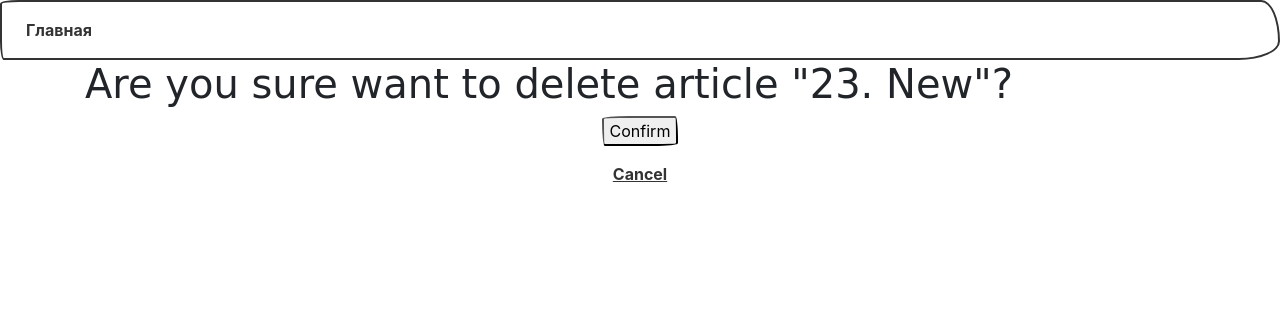
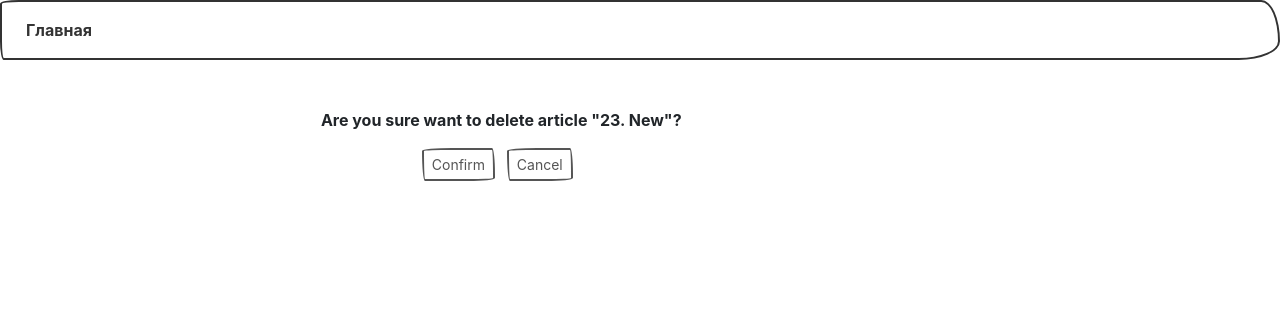
Before and after one commit to jomagsm/to_do_list, a Django app: page /delete/23/ in a window 1280 px wide. Shown: the top 320 px of the page. Run offline with Django 3.2, Linux system fonts and the light colour scheme; data comes from the database, SQL or seed files in the repository; some libraries are stand-ins or nearby versions; some web fonts are replaced.

Commit message:
Исправил верстку

```diff
--- a/source/webapp/templates/delete.html
+++ b/source/webapp/templates/delete.html
@@ -1,10 +1,14 @@
 {% extends "base.html" %}
 {% block title %}Delete Article{% endblock %}
 {% block content %}
-    <h1>Are you sure want to delete article "{{ article }}"?</h1>
+    <div class="col-9">
+    <p class="text-center mt-5">Are you sure want to delete article "{{ article }}"?</p>
     <form method="POST" action="{% url "delete" article.pk %}" class="text-center">
         {% csrf_token %}
-        <p><input type="submit" value="Confirm"></p>
-        <p><a href="{% url "find" article.pk %}">Cancel</a></p>
+        <p><input class=" btn btn-outline-dark btn-sm mb-1 mr-2" type="submit" value="Confirm">
+        <a class=" btn btn-outline-dark btn-sm mb-1 mr-2" href=" {% url 'find' article.pk %}" role="button">Cancel
+        </a></p>
+{#            <p><a href="{% url "find" article.pk %}">Cancel</a></p>#}
     </form>
+    </div>
 {% endblock %}
--- a/source/webapp/templates/index.html
+++ b/source/webapp/templates/index.html
@@ -32,6 +32,6 @@
         </a>
         <a href="{% url 'find' article.pk %}"> {{ article.pk }} | {{ article.name }}</a><br>
     {% endfor %}
-    <input type="submit" value="Удалить">
+    <input class=" btn btn-outline-dark btn-sm mb-1 mr-2" type="submit" value="Удалить">
     </form>
 {% endblock %}
```
